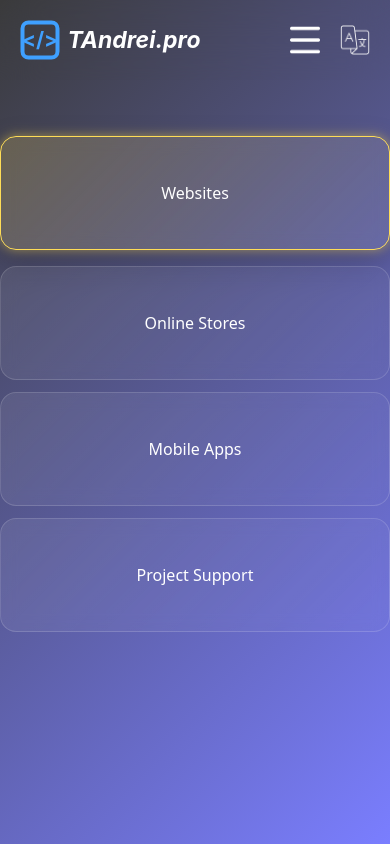
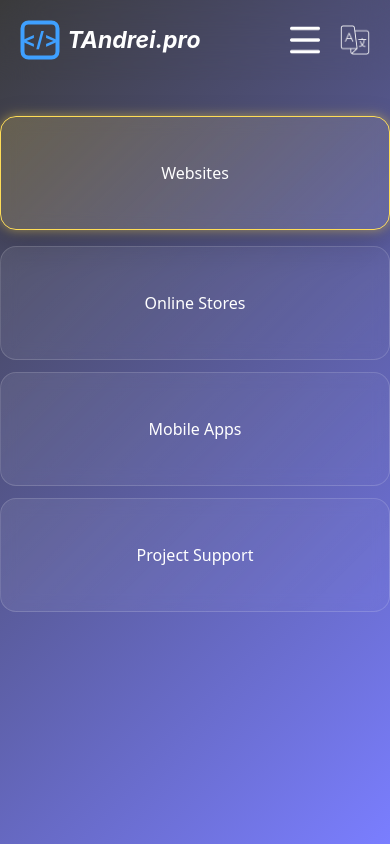
Before and after one commit to TAndrei17/tandreipro-page, a React (Vite) app: page /services in a window 390 px wide. Built offline with nearby package versions, Linux system fonts and the light colour scheme.

Commit message:
fix: fix errors with header height

```diff
--- a/src/components/common/Header/Header.tsx
+++ b/src/components/common/Header/Header.tsx
@@ -17,12 +17,14 @@ const Header = () => {
 	const closeMenu = () => setMenu('closed');
 	const openMenu = () => setMenu('open');
 
+	const [lngButtons, setLngButtons] = useState<'open' | 'closed'>('closed');
+
 	const headerRef = useRef<HTMLElement>(null);
 	useLayoutEffect(() => {
 		if (headerRef.current) {
 			setSiteHeaderHeight(headerRef.current.getBoundingClientRect().height);
 		}
-	}, [menu, setSiteHeaderHeight]);
+	}, [menu, setSiteHeaderHeight, lngButtons, setLngButtons]);
 
 	const navLinks = [
 		{ to: '/services', label: t('appHeader.services') },
@@ -78,12 +80,12 @@ const Header = () => {
 
 					{menu === 'open' && renderNav('header__nav_mobile', closeMenu)}
 
-					<Languages />
+					<Languages lngButtons={lngButtons} setLngButtons={setLngButtons} />
 				</div>
 			) : (
 				<>
 					{renderNav('header__nav')}
-					<Languages />
+					<Languages lngButtons={lngButtons} setLngButtons={setLngButtons} />
 				</>
 			)}
 		</header>
--- a/src/components/common/Header/Languages.tsx
+++ b/src/components/common/Header/Languages.tsx
@@ -1,13 +1,18 @@
 import icons from '@constants/icons';
 import { useTranslation } from 'react-i18next';
 import './Header.css';
-import { useEffect, useState } from 'react';
+import { useEffect, type Dispatch, type SetStateAction } from 'react';
 import useDeviceType from '@hooks/useDeviceType';
 
-const Languages = () => {
+const Languages = ({
+	lngButtons,
+	setLngButtons,
+}: {
+	lngButtons: 'open' | 'closed';
+	setLngButtons: Dispatch<SetStateAction<'open' | 'closed'>>;
+}) => {
 	const { t, i18n } = useTranslation();
 	const { isMobile } = useDeviceType();
-	const [lngButtons, setLngButtons] = useState<'open' | 'closed'>('closed');
 
 	useEffect(() => {
 		if (lngButtons === 'open') {
--- a/src/pages/ServicesPage.tsx
+++ b/src/pages/ServicesPage.tsx
@@ -3,10 +3,12 @@ import { useEffect } from 'react';
 import { useTranslation } from 'react-i18next';
 import './styles/ServicesPage.css';
 import { useActiveServiceBookmark, useSiteHeaderHeight } from '@context/SettingsContext';
+import useDeviceType from '@hooks/useDeviceType';
 
 const ServicesPage = () => {
 	const { t, i18n } = useTranslation();
 	const language = i18n.language;
+	const { isMobile } = useDeviceType();
 	const { siteHeaderHeight } = useSiteHeaderHeight();
 	const { activeServiceBookmark, setActiveServiceBookmark } = useActiveServiceBookmark();
 
@@ -15,7 +17,7 @@ const ServicesPage = () => {
 	}, [t, language]);
 
 	return (
-		<div style={{ paddingTop: siteHeaderHeight + 60 }}>
+		<div style={{ paddingTop: siteHeaderHeight + (isMobile ? 40 : 60) }}>
 			<ServicesList bookmark={activeServiceBookmark} setBookmark={setActiveServiceBookmark} />
 		</div>
 	);
```
